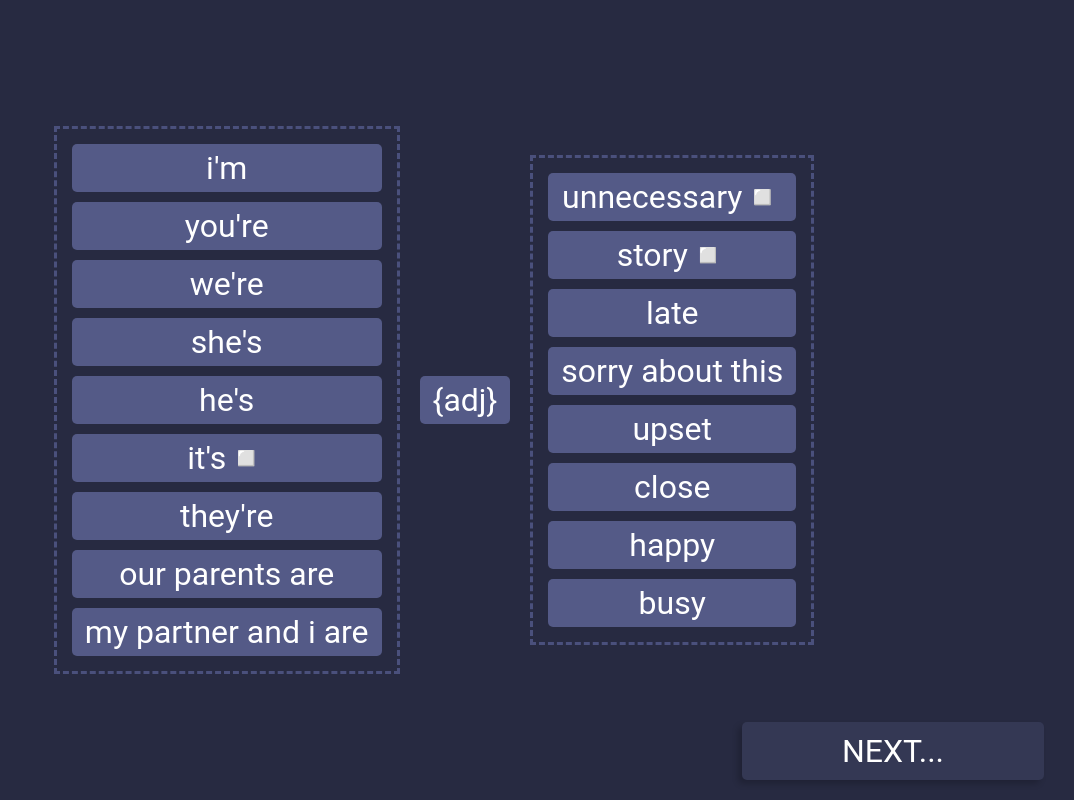
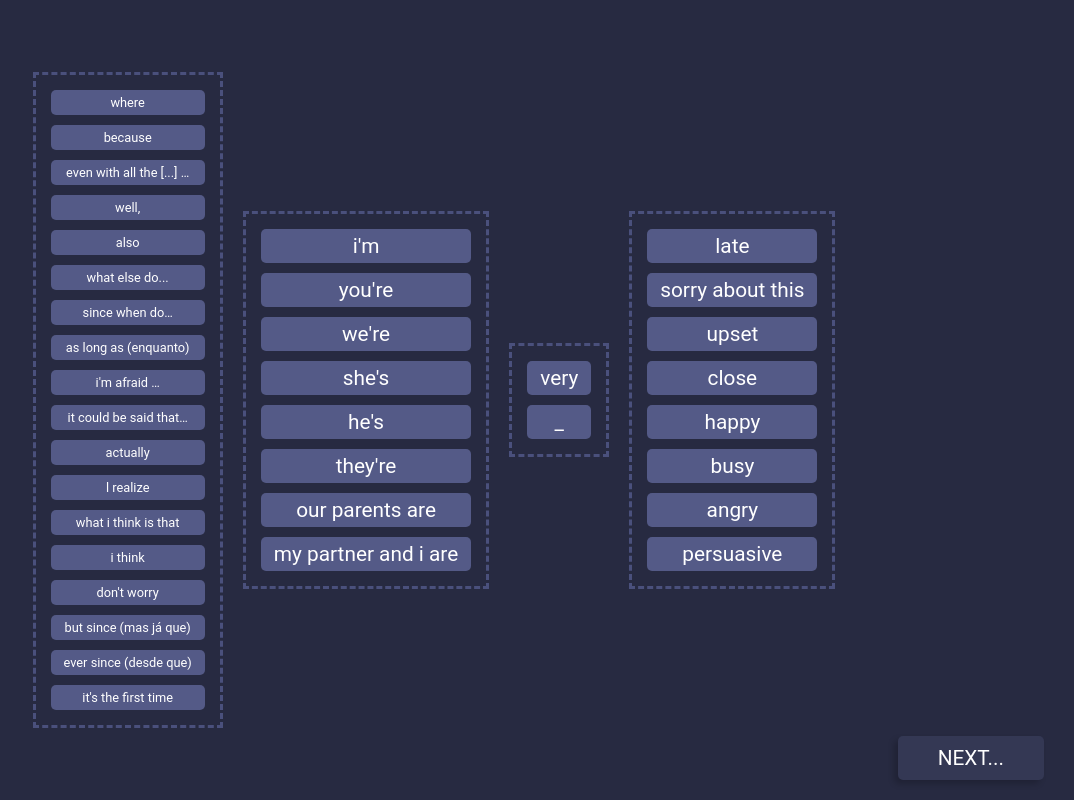
Before and after one commit to kayoroxa/netflix-2.0, a Next.js app: page /speak/crie-frases in a window 1280 px wide. Shown: the whole page, without its empty margins (206-1280 px from the left). Built offline with nearby package versions, Linux system fonts and the light colour scheme.

Commit message:
frases update

```diff
--- a/src/pages/speak/crie-frases.tsx
+++ b/src/pages/speak/crie-frases.tsx
@@ -13,34 +13,36 @@ const bigData = [
           "we're",
           "she's",
           "he's",
-          "it's◽",
           "they're",
           'Our parents are',
           'My partner and I are',
+          // "it's◽",
+          // 'today was◽',
         ],
       },
       {
-        id: 'p+adj',
+        id: 'adj',
         alternatives: [
           'very',
-          'complicated◽',
-          'hard',
-          'easy',
-          'angry',
-          'persuasive',
+          '_',
+          // 'hard',
+          // 'complicated◽',
+          // 'easy◽'
         ],
       },
       {
         id: 'comp',
         alternatives: [
-          'unnecessary◽',
-          'story◽',
           'late',
           'sorry about this',
           'upset',
           'close',
           'happy',
           'busy',
+          'angry',
+          'persuasive',
+          // 'unnecessary◽',
+          // 'story◽',
         ],
       },
     ],
@@ -129,16 +131,27 @@ const bigData = [
     ],
   },
   {
-    rawSentence: '{p+to_be} {intensificador} trying to {complement}',
+    rawSentence: '{p+to_be} {intensificador} {x} {mid} {complement}',
     replacements: [
       {
         id: 'p+to_be',
         alternatives: ["i'm", "you're", "we're", "she's", "he's"],
       },
       { id: 'intensificador', alternatives: ['really', 'just', '_'] },
+      { id: 'x', alternatives: ['did', "didn't", 'will', "won't", '_'] },
+      {
+        id: 'mid',
+        alternatives: ['trying to', 'want to', 'need to'],
+      },
       {
         id: 'complement',
-        alternatives: ['understand', 'tell something', 'be the best'],
+        alternatives: [
+          'understand',
+          'tell something',
+          'be the best',
+          'please',
+          'have fun',
+        ],
       },
     ],
   },
@@ -167,6 +180,34 @@ const bigData = [
   },
 ]
 
+const before = [
+  'where',
+  'because',
+  'even with all the [...] …',
+  'Well,',
+  'Also',
+  'What else do...',
+  'Since when do…',
+  'As long as  (enquanto)',
+  "I'm afraid …",
+  'It could be said that…',
+  'Actually',
+  'l realize',
+  'What I think is that',
+  'I think',
+  "Don't worry",
+  'But since (mas já que)',
+  'Ever since (desde que)',
+  "it's the first time",
+]
+
+const after = [
+  "That's why I thought, ",
+  'right?',
+  'at first, but …',
+  'since … (since you got here) / since the moment I saw you',
+]
+
 export default function PlayPage() {
   const [indexData, setIndexData] = useState(0)
   return (
@@ -181,6 +222,8 @@ export default function PlayPage() {
             return prev + 1
           })
         }
+        before={before}
+        after={after}
       />
     </div>
   )
--- a/src/templates/CreateSentences/CreateSentences.tsx
+++ b/src/templates/CreateSentences/CreateSentences.tsx
@@ -15,15 +15,18 @@ interface IData {
 interface IProps {
   data: IData
   onNext: () => void
+  after: string[]
+  before: string[]
 }
 
-const CreateSentences = ({ data, onNext }: IProps) => {
+const CreateSentences = ({ data, onNext, before, after }: IProps) => {
   function generateHtml(data: IData) {
     const { rawSentence, replacements } = data
     const sentence = rawSentence
       .split(/(\{.*?\})/g)
       .map(v => v.trim())
       .filter(item => item.length > 0)
+
     const html = sentence.map((word, index) => {
       if (word.startsWith('{') && word.endsWith('}')) {
         const id = word.slice(1, -1)
@@ -33,15 +36,18 @@ const CreateSentences = ({ data, onNext }: IProps) => {
         if (replacement) {
           return (
             <div className="al" key={index}>
+              <div className="al-inside">
                 {replacement.alternatives.map((alternative, key) => (
                   <div className="al-item word" key={key}>
                     {alternative}
                   </div>
                 ))}
               </div>
+            </div>
           )
         }
       }
+
       return <div className="word">{word}</div>
     })
     return html
@@ -51,7 +57,25 @@ const CreateSentences = ({ data, onNext }: IProps) => {
     <ContainerCreateSentences>
       <div className="app">
         <button onClick={onNext}>NEXT...</button>
+
+        <div className="flow-container">
+          <div className="al">
+            <div className="al-inside">
+              {before.map((item, key) => (
+                <div className="al-item word small" key={key}>
+                  {item}
+                </div>
+              ))}
+            </div>
+          </div>
+
           {generateHtml(data)}
+        </div>
+        {/* {after.map((item, index) => (
+          <div className="after word" key={index}>
+            {item}
+          </div>
+        ))}*/}
       </div>
     </ContainerCreateSentences>
   )
--- a/src/templates/CreateSentences/styles-create-sentences.ts
+++ b/src/templates/CreateSentences/styles-create-sentences.ts
@@ -7,13 +7,20 @@ export const ContainerCreateSentences = styled.div`
   background: #272a41;
 
   * {
-    font-size: 2rem;
+    font-size: 1.3rem;
     color: white;
     font-family: 'Roboto', sans-serif;
   }
   .app {
     width: 100%;
     height: 100%;
+    display: flex;
+    flex-direction: column;
+    align-items: center;
+    justify-content: center;
+  }
+
+  .flow-container {
     display: flex;
     justify-content: center;
     align-items: center;
@@ -24,17 +31,36 @@ export const ContainerCreateSentences = styled.div`
     padding: 15px;
     border: 3px solid #4a507c;
     border-style: dashed;
+    max-height: 85vh;
+    flex-direction: column;
+  }
+
+  .al-inside {
+    min-height: 100%;
+    margin: auto;
+    top: 0;
+    left: 0;
+    bottom: 0;
+    right: 0;
+    gap: 10px;
     display: flex;
+    gap: 10px;
     flex-direction: column;
-    gap: 10px;
+    justify-content: center;
   }
 
   .word {
+    overflow: auto;
     background: #545a87;
     padding: 5px 13px;
     border-radius: 5px;
     text-align: center;
     text-transform: lowercase;
+    overflow: hidden;
+  }
+
+  .word.small {
+    font-size: 0.8rem;
   }
 
   button {
@@ -45,7 +71,7 @@ export const ContainerCreateSentences = styled.div`
     background: #343854;
     border: none;
     border-radius: 5px;
-    padding: 10px 100px;
+    padding: 10px 40px;
     color: white;
     //SHADOW
     box-shadow: -4px 4px 6px rgba(0, 0, 0, 0.2);
```
Lines whose indentation alone changed are shown as unchanged.
